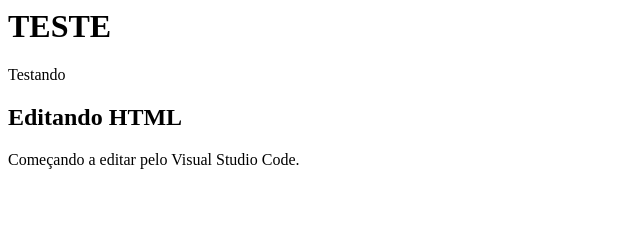
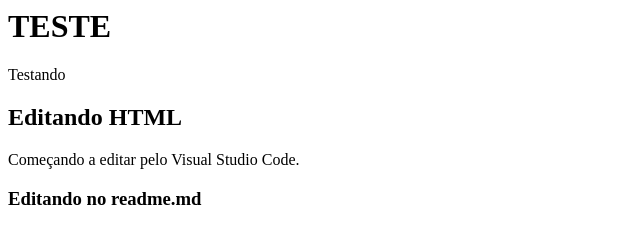
Before and after one commit to talesemh/helloworld, a plain HTML site: page index.html in a window 1280 px wide. Shown: the whole page, without its empty margins (0-640 px from the left). Drawn offline with Linux system fonts and the light colour scheme.

Commit message:
Update index.html

```diff
--- a/index.html
+++ b/index.html
@@ -4,5 +4,6 @@
 <p>Testando</p>
 <h2>Editando HTML</h2>
 <p>Começando a editar pelo Visual Studio Code.</p>
+  <h3>Editando no readme.md</h3>
 </body>
 </html>
```
